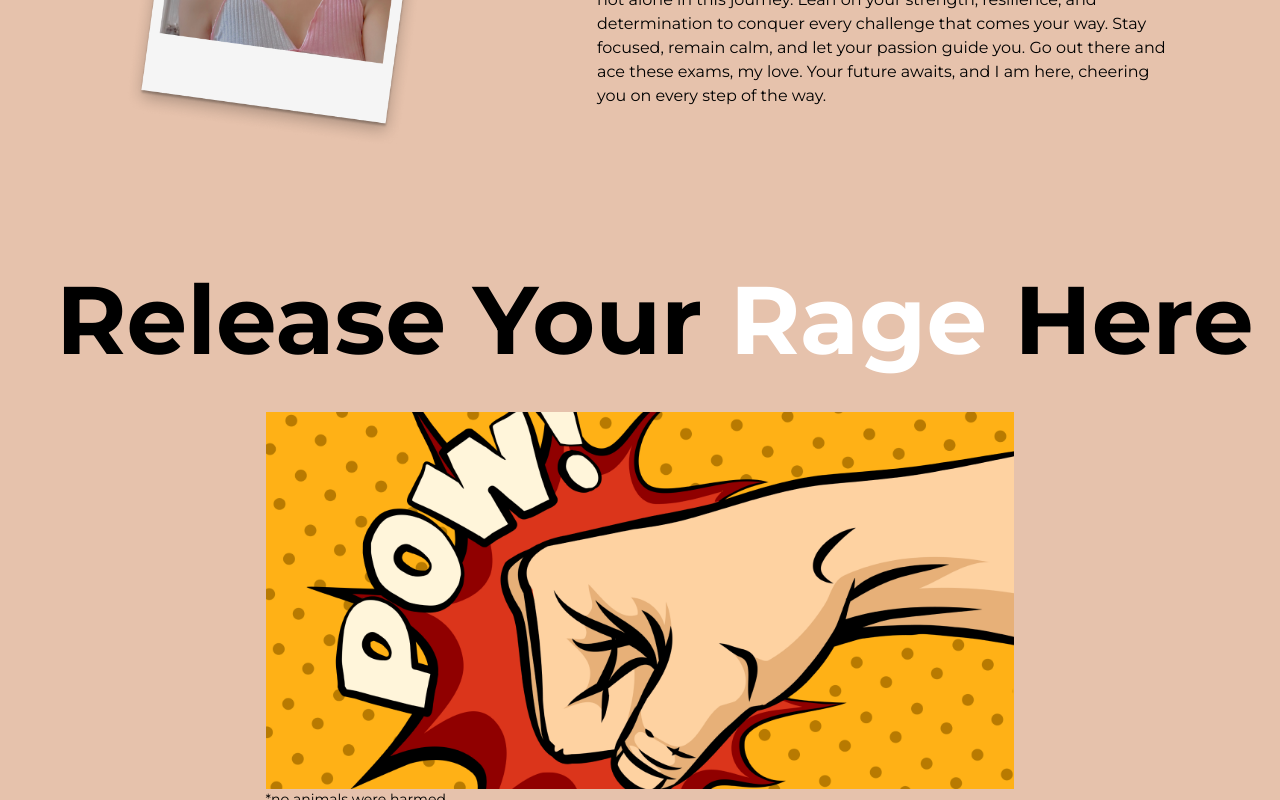
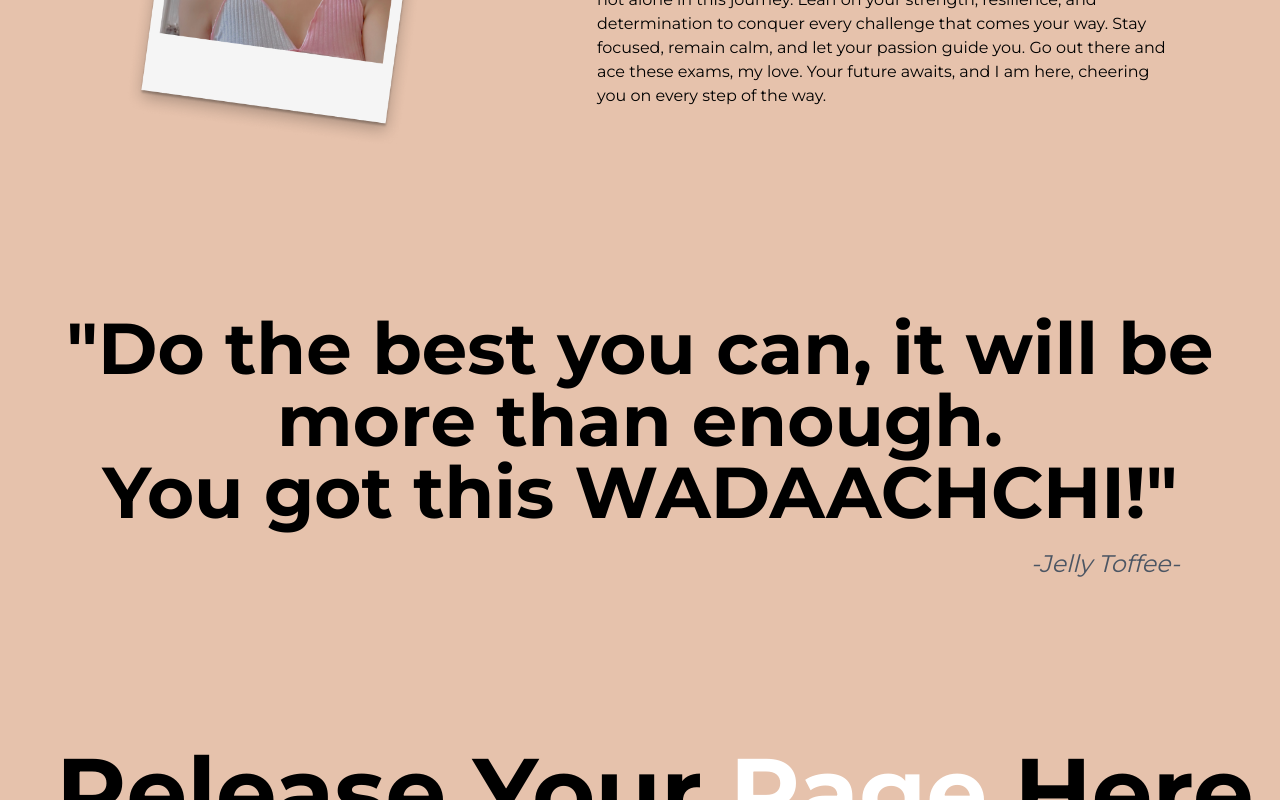
Before and after one commit to Shenon69/Shimara-Bdayweb, a React (Create React App) app: page / in a window 1280 px wide. Shown: the part 476-1276 px from the top of the page. Built offline with nearby package versions, Linux system fonts and the light colour scheme.

Commit message:
feat: testamonial

```diff
--- a/src/Hero.js
+++ b/src/Hero.js
@@ -54,6 +54,23 @@ function Hero() {
           </button> */}
         </div>
       </div>
+      <div className="my-36">
+        <m.div
+          initial={{ y: 100, opacity: 0 }}
+          transition={{ duration: 1.5 }}
+          whileInView={{ y: 0, opacity: 1 }}
+          viewport={{ once: true }}
+          className=" p-5"
+        >
+          <p className="text-center font-bold text-4xl lg:text-7xl">
+            "Do the best you can, it will be more than enough. <br /> You got
+            this WADAACHCHI!"
+          </p>
+          <p className="text-center text-gray-600 italic mt-5 lg:text-right lg:pr-16 lg:text-2xl">
+            -Jelly Toffee-
+          </p>
+        </m.div>
+      </div>
     </section>
   );
 }
```
